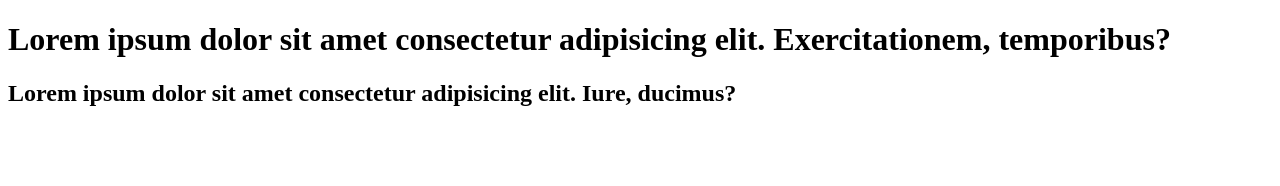
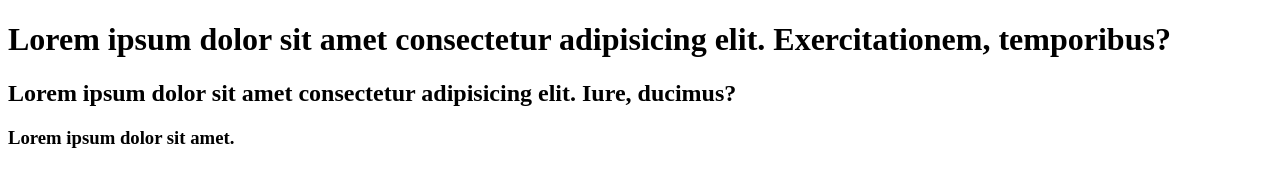
Before and after one commit to TBT50/git, a plain HTML site: page index.html in a window 1280 px wide. Drawn offline with Linux system fonts and the light colour scheme.

Commit message:
Add <h3> element

```diff
--- a/index.html
+++ b/index.html
@@ -14,5 +14,6 @@
     <h2>
       Lorem ipsum dolor sit amet consectetur adipisicing elit. Iure, ducimus?
     </h2>
+    <h3>Lorem ipsum dolor sit amet.</h3>
   </body>
 </html>
```
